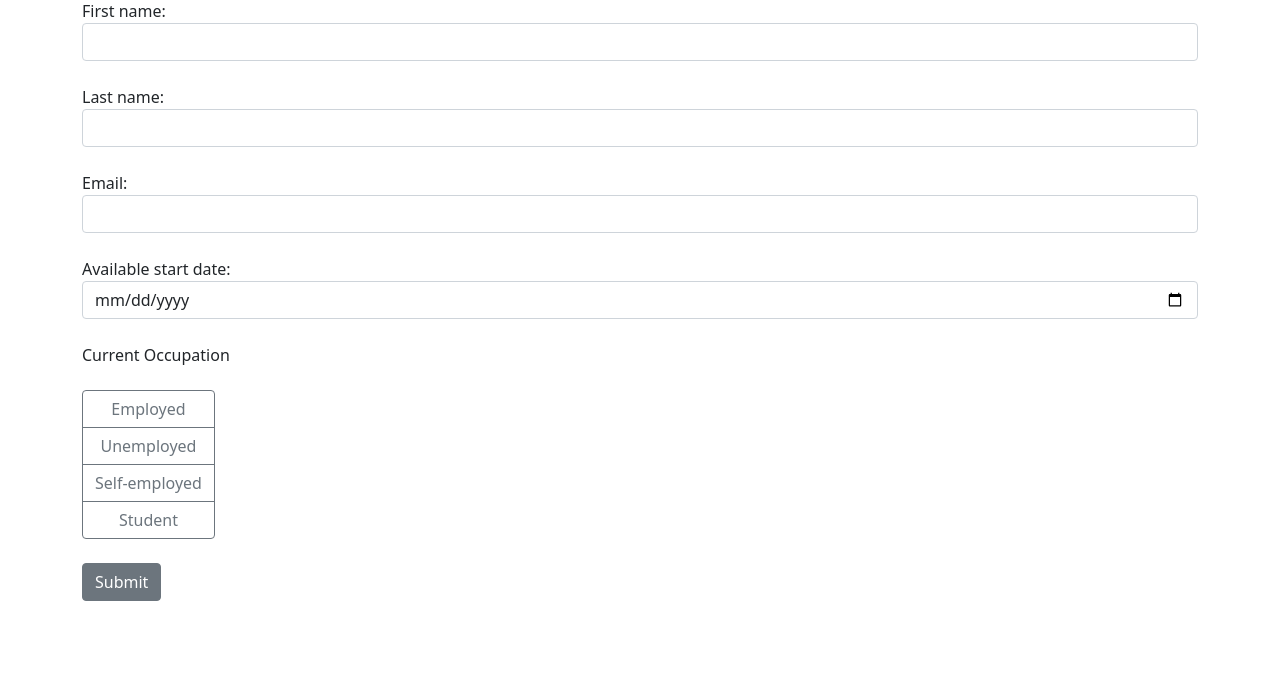
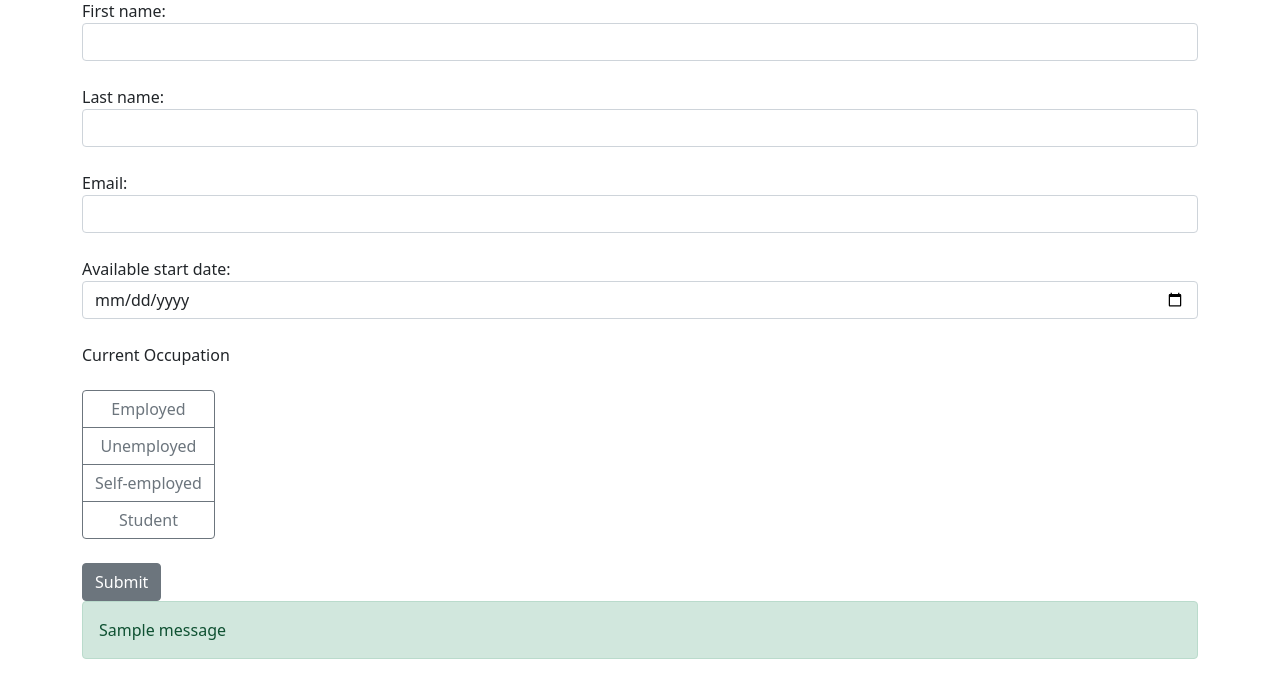
Before and after one commit to Hamybas/Job_Appl_Flask, a Flask app: page / in a window 1280 px wide. Shown: the part 73-771 px from the top of the page. Run offline with Flask 3, Linux system fonts and the light colour scheme; tables that the repository leaves empty hold one stand-in row (Sample ...); one stand-in notice (Sample message) is shown.

Commit message:
Adding a confirmation message

```diff
--- a/main.py
+++ b/main.py
@@ -1,6 +1,5 @@
 from datetime import datetime
-import sqlalchemy
-from flask import Flask, render_template, request
+from flask import Flask, render_template, request, flash
 from flask_sqlalchemy import SQLAlchemy
 import os
 
@@ -34,7 +33,7 @@ def index():
                     date=date_object, status=status)
         db.session.add(form)
         db.session.commit()
-
+        flash(f"{first_name}, your form was submitted!", "success")
 
     return render_template("index.html")
 
--- a/templates/index.html
+++ b/templates/index.html
@@ -45,6 +45,15 @@
                 </div>
                 <br>
                 <button class="btn btn-secondary" type="submit">Submit</button>
+                {% with messages = get_flashed_messages() %}
+                    {% if messages %}
+                        <div class="alert alert-success">
+                            {% for message in messages%}
+                                {{ message }}
+                            {% endfor %}
+                        </div>
+                    {% endif %}
+                {% endwith %}
             </form>
         </div>
         <script src="https://code.jquery.com/jquery-3.6.0.min.js"></script>
```
